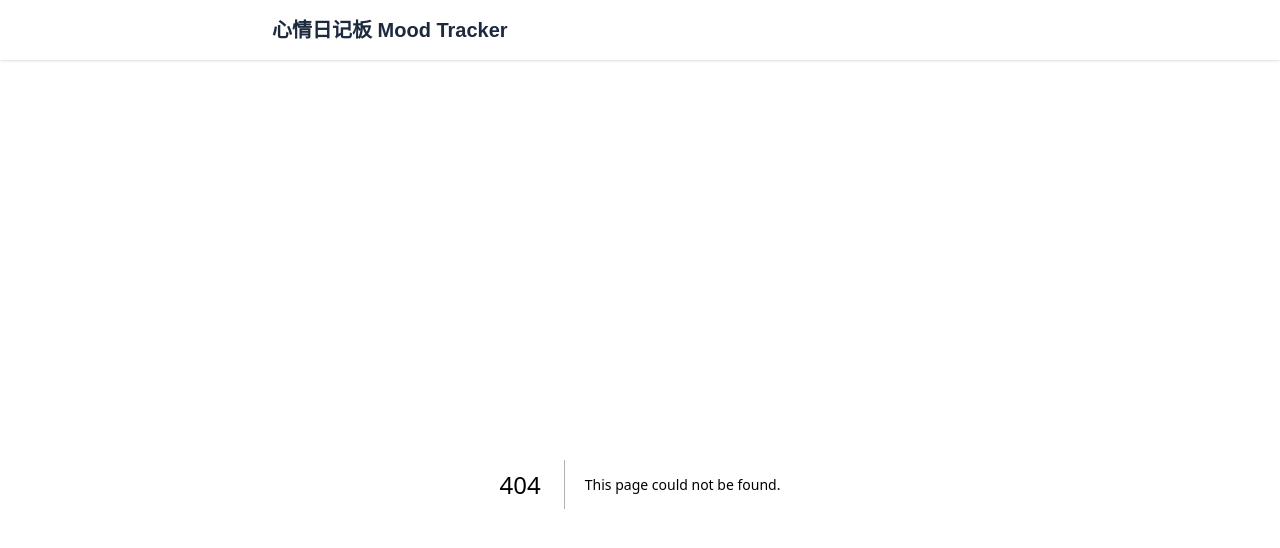
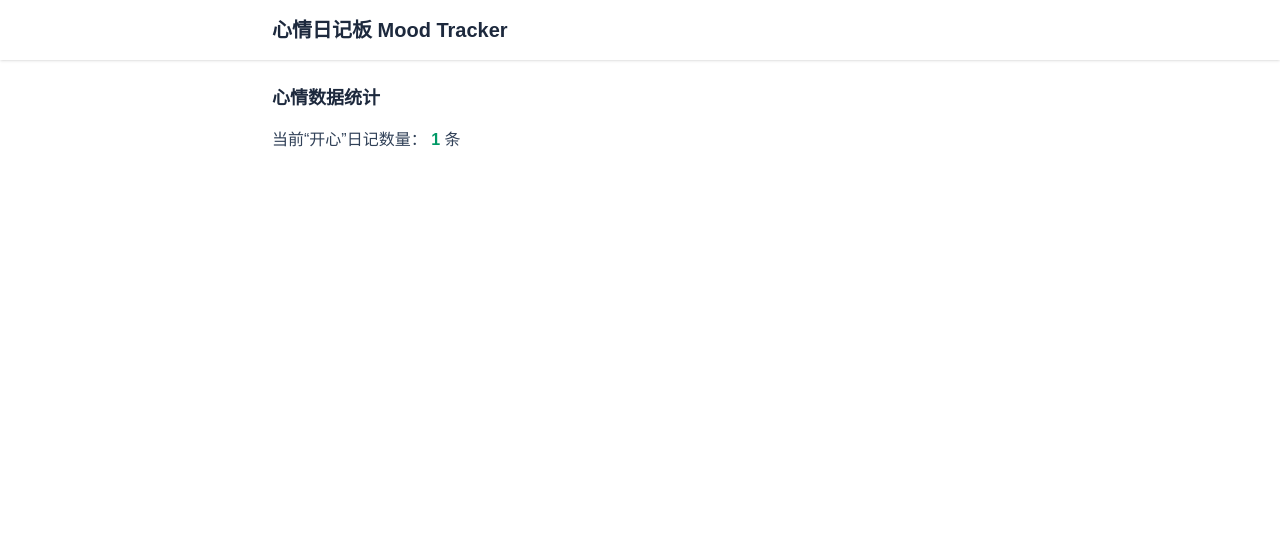
Before and after one commit to dangspin/my-mood-tracker, a Next.js app: page /stats in a window 1280 px wide. Before the commit this address had no page. Shown: the top 548 px of the page. Built offline with nearby package versions, Linux system fonts and the light colour scheme.

Commit message:
feat: adding a stats page, but only has a route

```diff
--- /dev/null
+++ b/app/stats/page.tsx
@@ -0,0 +1,46 @@
+"use client";
+
+import { useEffect, useState } from "react";
+import type { Diary } from "@/components/DiaryCard";
+
+export default function StatsPage() {
+  const [diaries, setDiaries] = useState<Diary[]>([]);
+
+  useEffect(() => {
+    const fetchDiaries = async () => {
+      try {
+        const res = await fetch("/api/diaries");
+        if (!res.ok) {
+          throw new Error("获取日记失败");
+        }
+        const data: Diary[] = await res.json();
+        setDiaries(data);
+      } catch (error) {
+        console.error(error);
+      }
+    };
+
+    fetchDiaries();
+  }, []);
+
+  const happyCount = diaries.filter((diary) => diary.mood === "开心").length;
+
+  return (
+    <div>
+      <h2 className="mb-4 text-lg font-semibold text-slate-800">
+        心情数据统计
+      </h2>
+
+      <p className="text-slate-700">
+        当前“开心”日记数量：{" "}
+        <span className="font-semibold text-emerald-600">{happyCount}</span> 条
+      </p>
+
+      {diaries.length === 0 && (
+        <p className="mt-4 text-sm text-slate-500">
+          暂时没有日记数据，请确认 API 是否正常工作。
+        </p>
+      )}
+    </div>
+  );
+}
```
